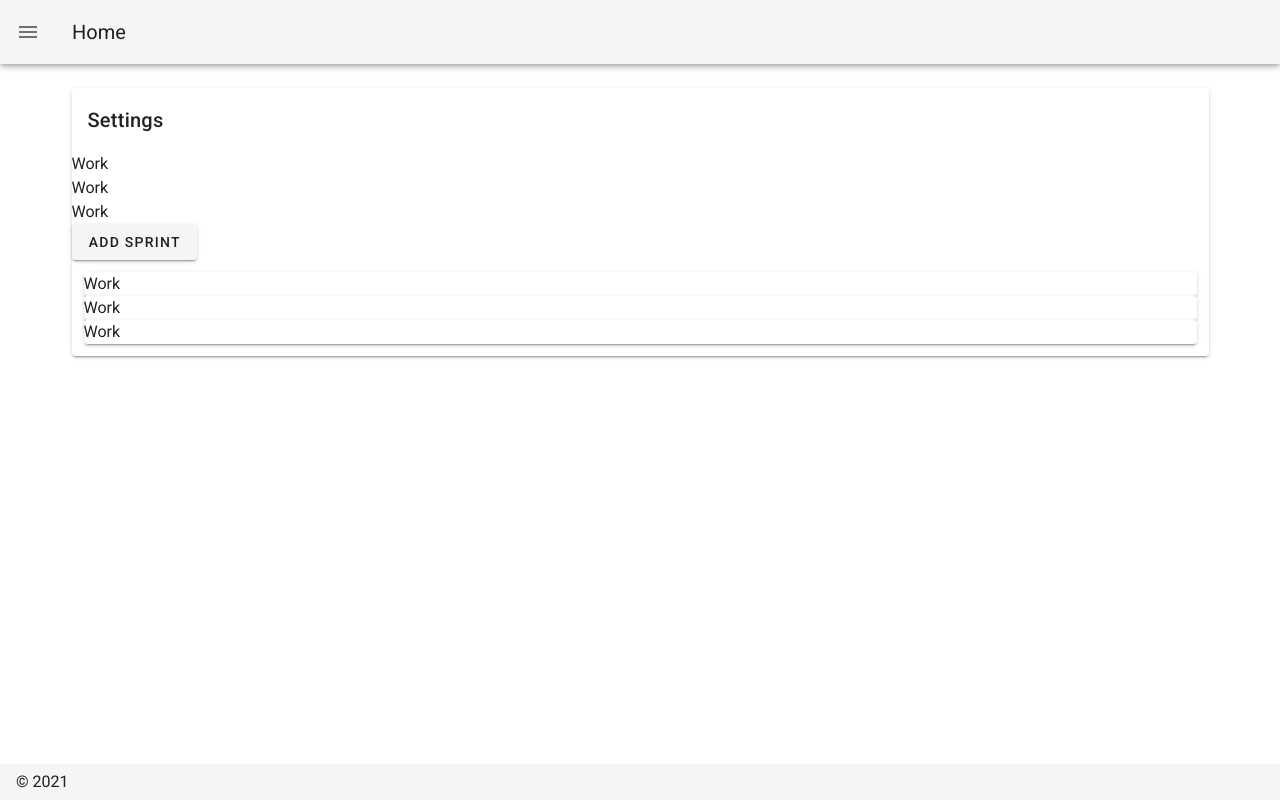
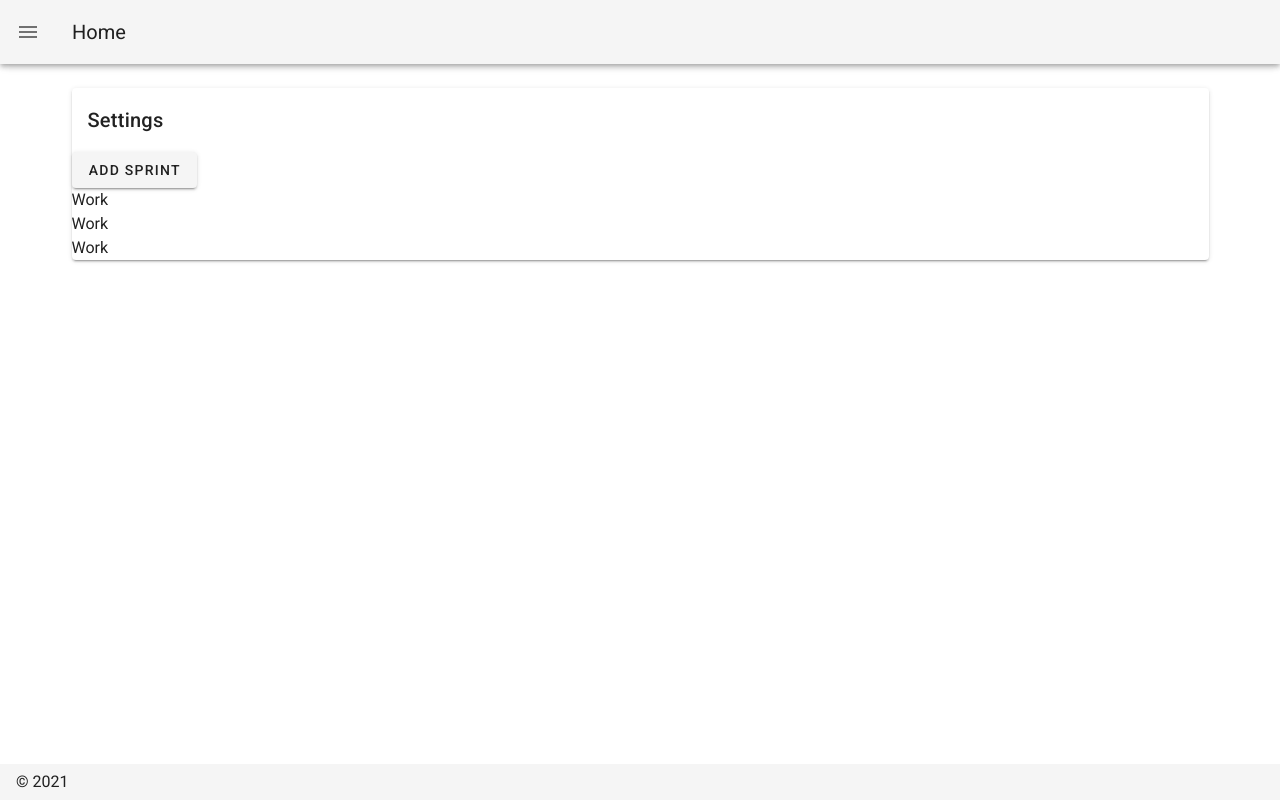
Before and after one commit to braden-w/168-hours, a Nuxt app: page /settings in a window 1280 px wide. Built offline with nearby package versions, Linux system fonts and the light colour scheme.

Commit message:
Alternative draggable implementation

```diff
--- a/pages/settings.vue
+++ b/pages/settings.vue
@@ -6,13 +6,11 @@
         <div v-for="(sprint, index) in sprints" :key="index">
           {{ sprint.name }}
         </div>
-      </draggable>
-      <draggable v-model="sprints" draggable=".item">
-        <v-container fluid>
+        <!-- <v-container fluid>
           <v-card v-for="sprint in sprints" :key="sprint" class="item">
             {{ sprint.name }}
           </v-card>
-        </v-container>
+        </v-container> -->
         <v-btn slot="header" @click="addSprint">Add Sprint</v-btn>
       </draggable>
     </v-card>
```
